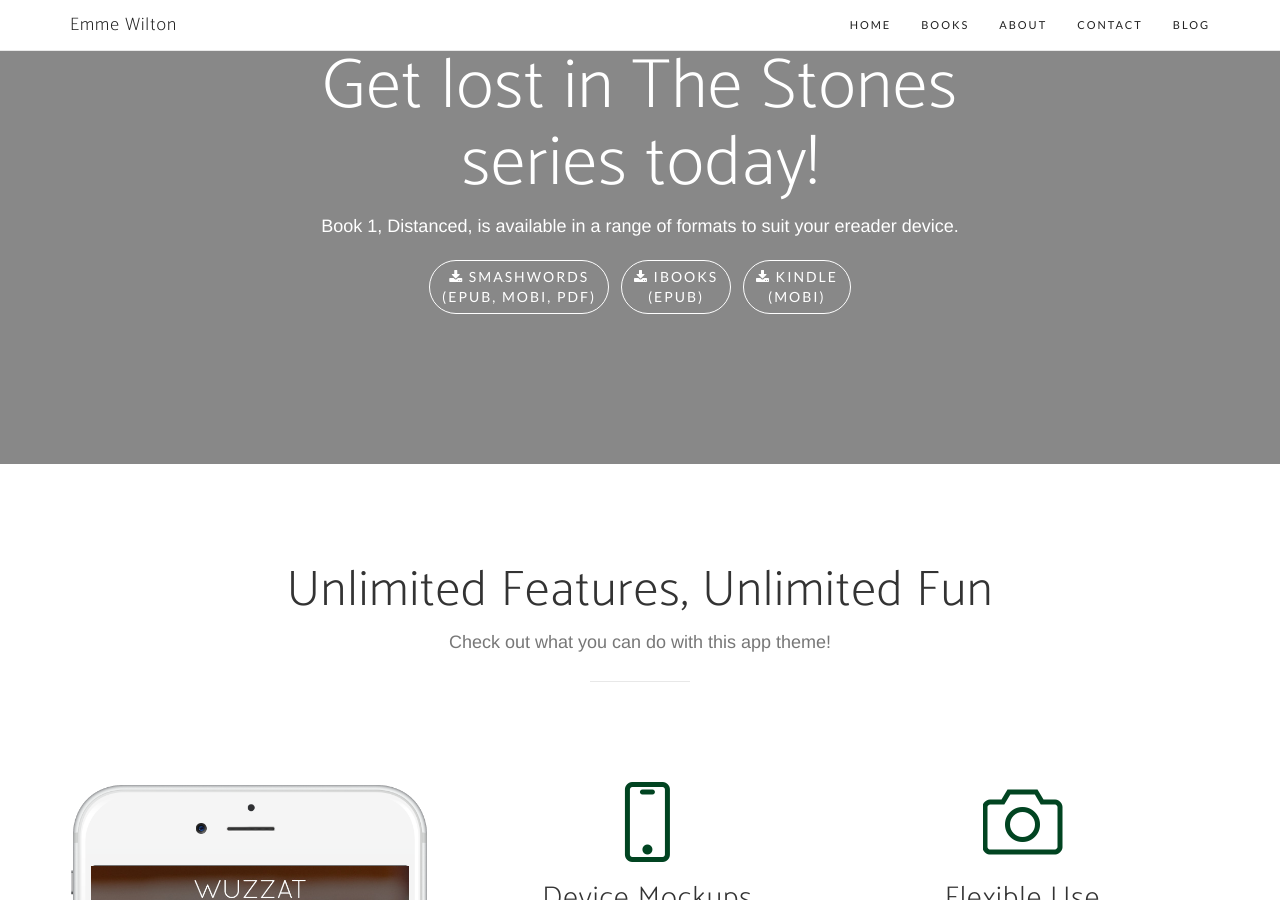
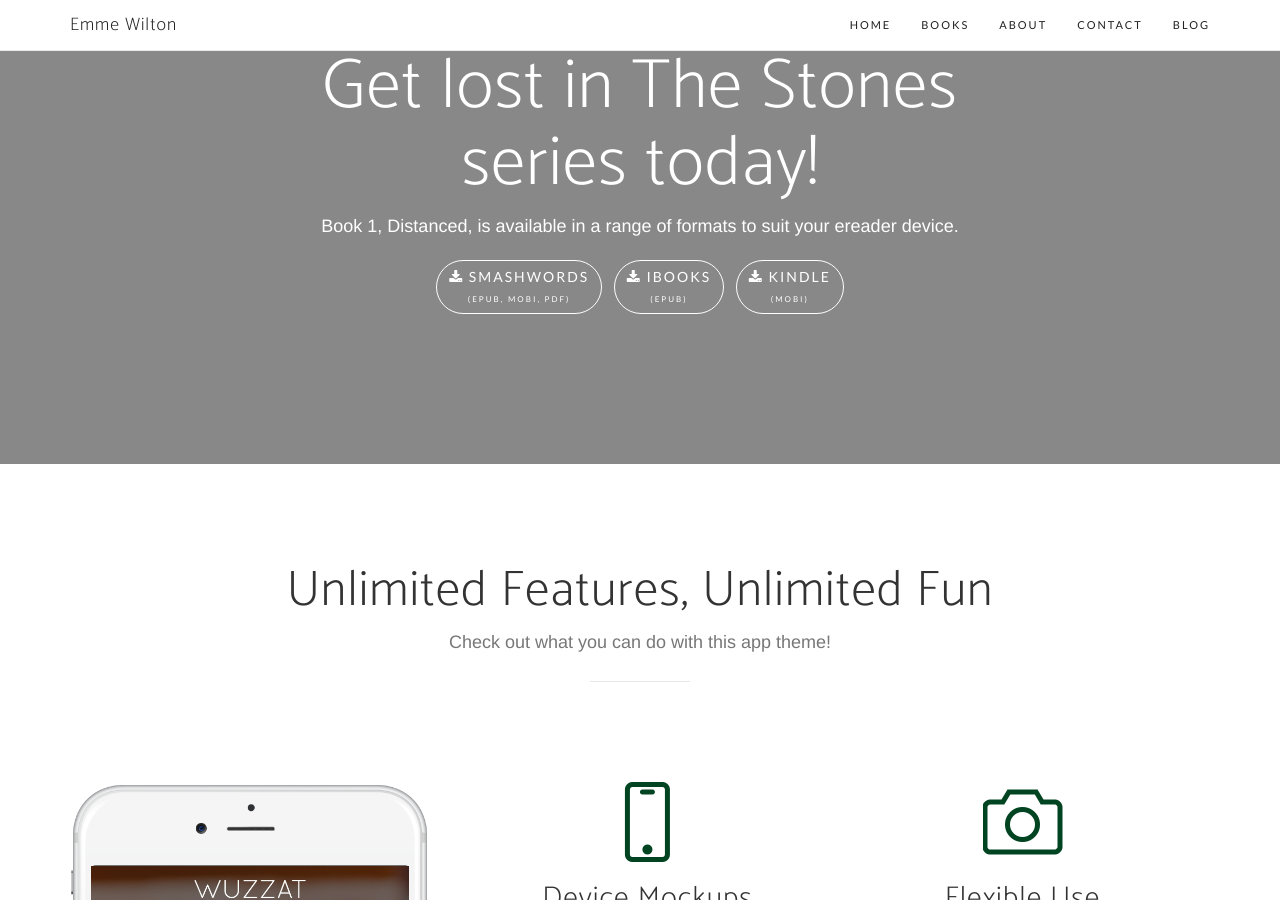
Before and after one commit to emmewilton/emmewilton.github.io, a Jekyll site: the page built from index.html, in a window 1280 px wide and 900 px high, scrolled down 1001 px. Built offline with Jekyll 4.4.1, drawn with Linux system fonts in a browser that asks for light colours; nearby versions of some CDN libraries; some web fonts are replaced; the list of posts is cut into pages by our own code.

Commit message:
Customise call to action

```diff
--- a/_sass/_base.scss
+++ b/_sass/_base.scss
@@ -480,6 +480,11 @@ footer {
   border-radius: 300px;
 }
 
+.btn span.details {
+  font-size: 8px;
+  text-transform: unset;
+}
+
 .btn-xl {
   padding: 15px 45px;
   font-size: 11px;
```
